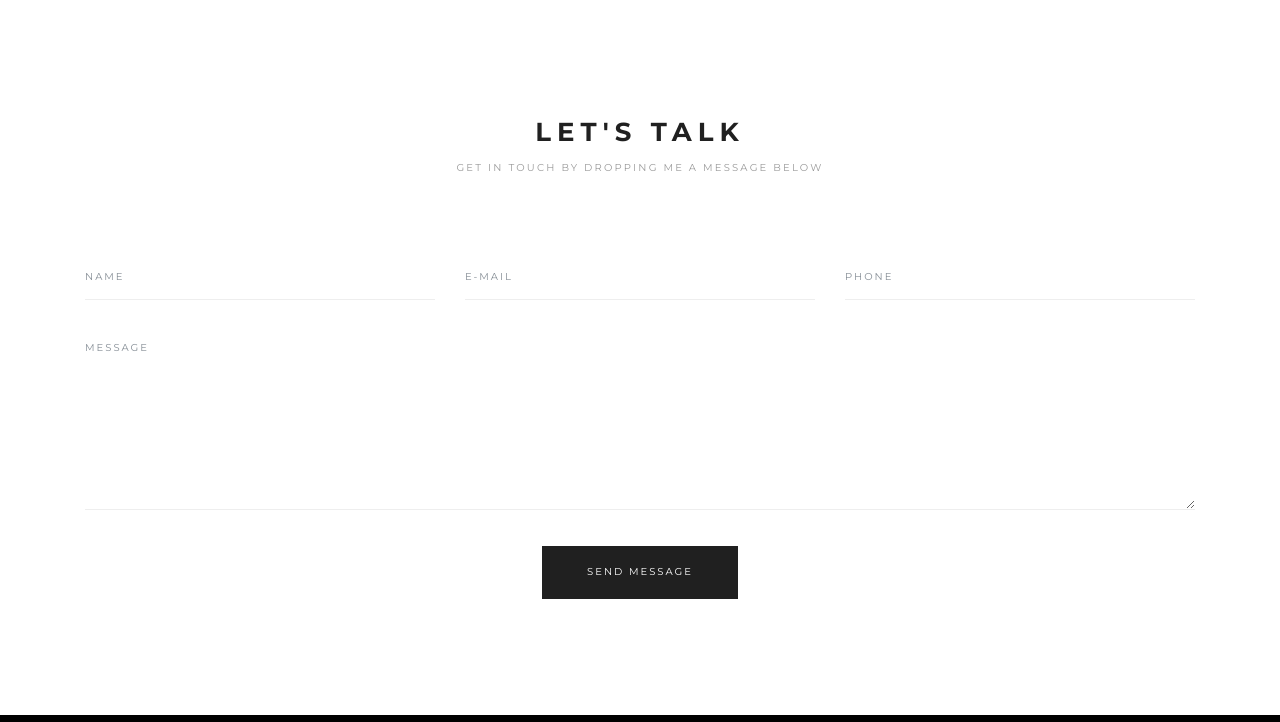
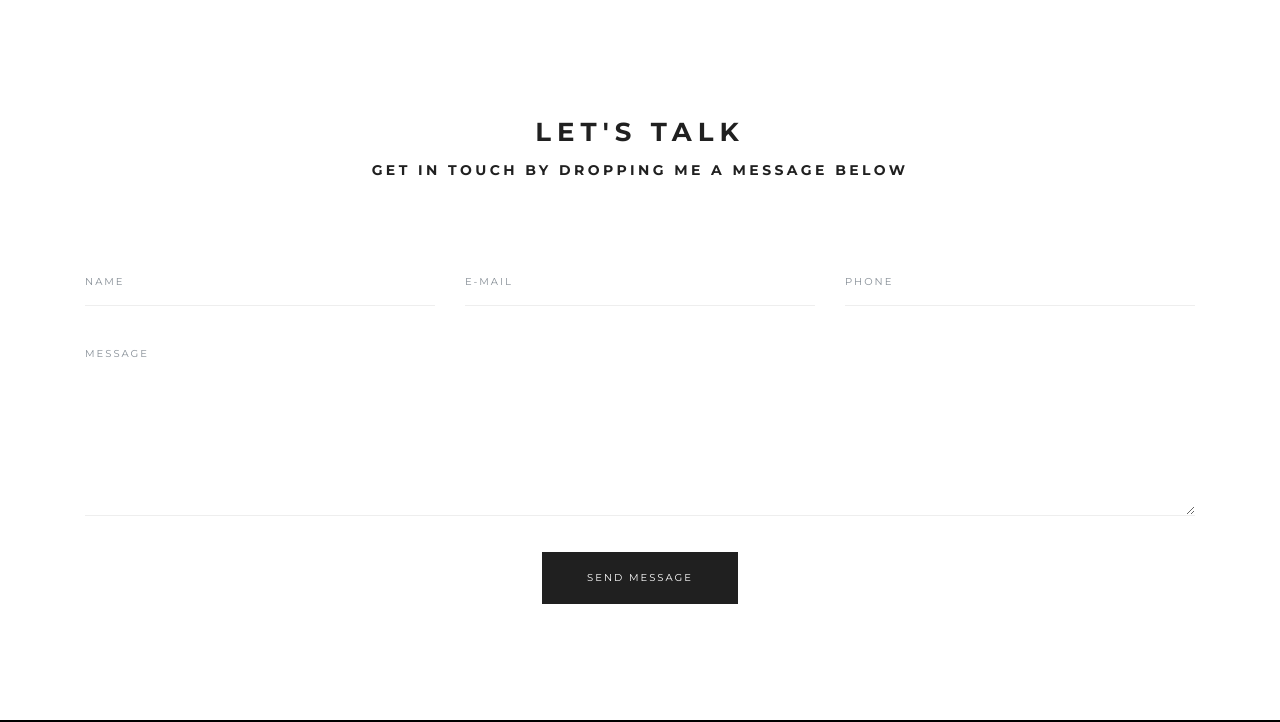
Before and after one commit to dzldebby/hello, a plain HTML site: page index.html in a window 1280 px wide. Shown: the part 7453-8175 px from the top of the page. Drawn offline with nearby package versions, Linux system fonts and the light colour scheme; some packages are replaced by stand-ins of ours.

Commit message:
change font

```diff
--- a/index.html
+++ b/index.html
@@ -560,7 +560,7 @@
 						<div class="col-md-12">
 							<div class="m-title c-align">
 								<h2>Let's talk</h2>
-								<h6>Get in touch by dropping me a message below</h6>
+								<h4>Get in touch by dropping me a message below</h4>
 							</div>
 						</div>
 					</div>
```
